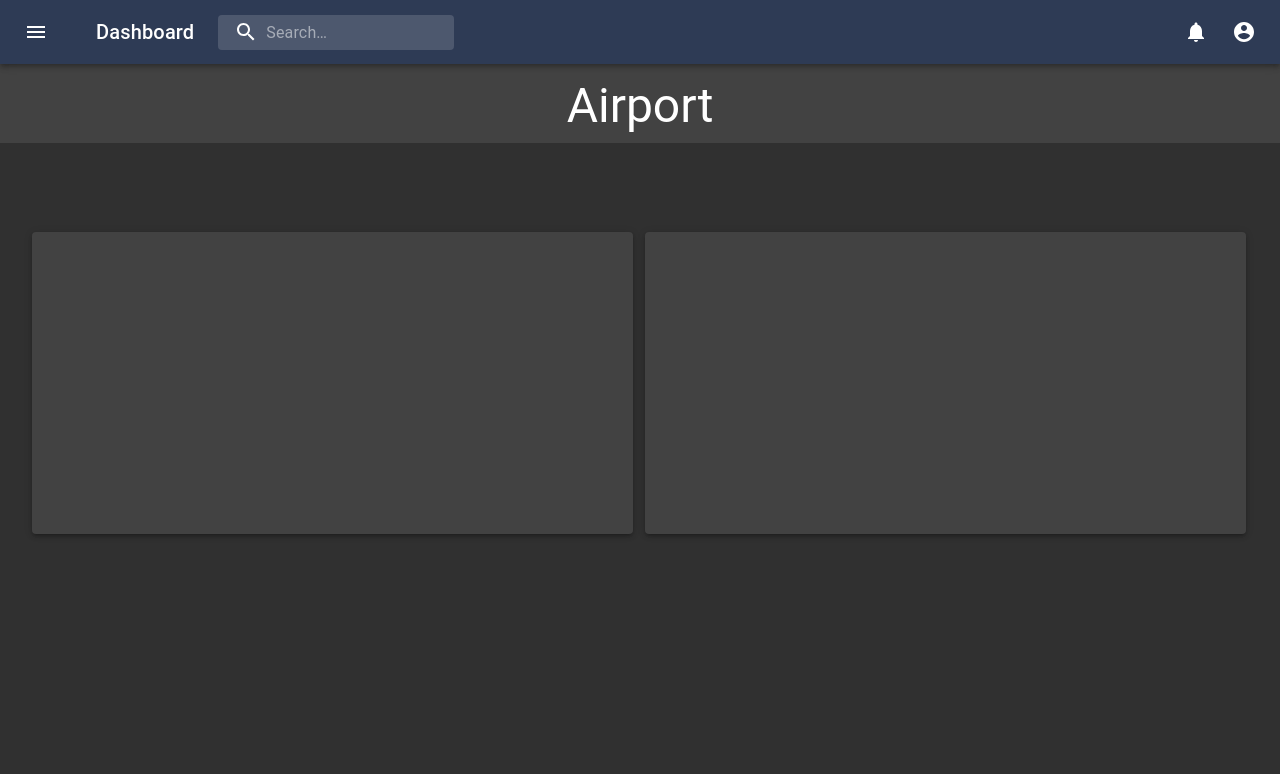
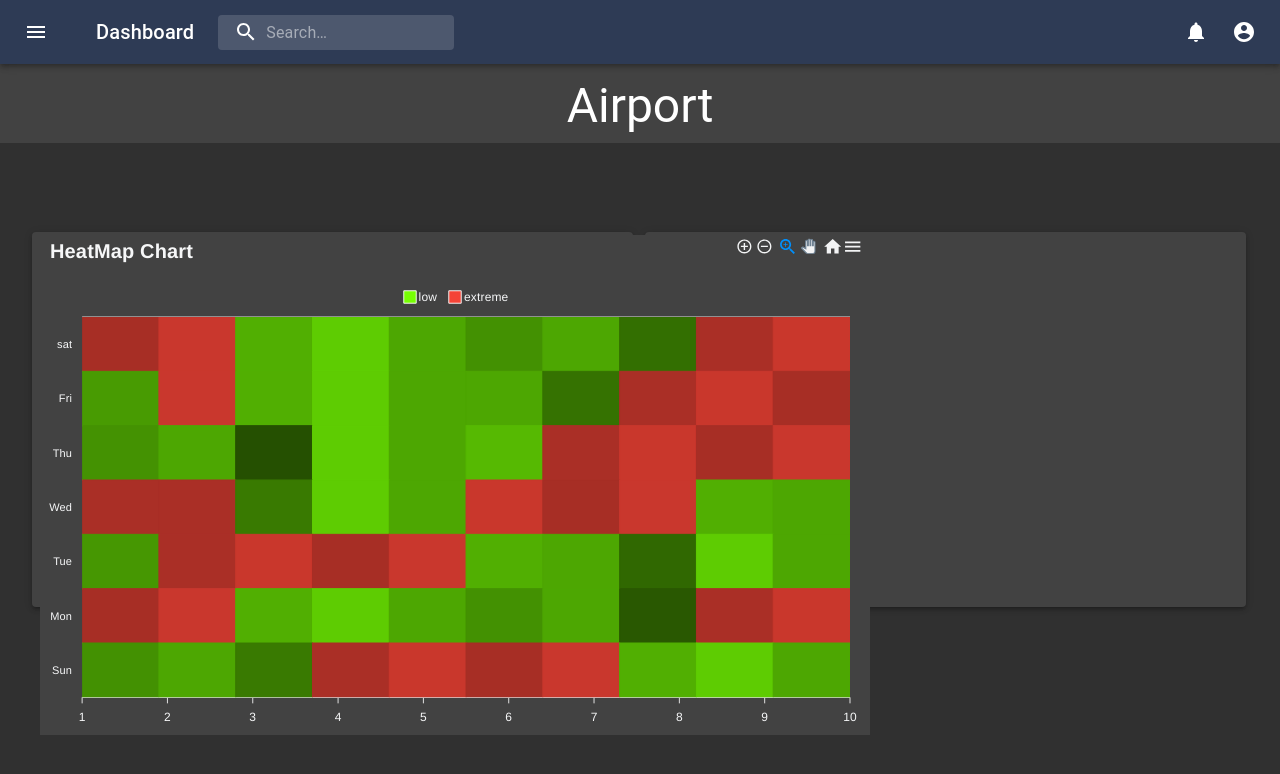
Before and after one commit to DevilTech555/_TeamMaverick, a React (Create React App) app in the folder frontend/: page / in a window 1280 px wide. Shown: the top 774 px of the page. Built offline with nearby package versions, Linux system fonts and the light colour scheme.

Commit message:
Heat map

```diff
--- a/frontend/package.json
+++ b/frontend/package.json
@@ -8,7 +8,9 @@
     "@testing-library/jest-dom": "^4.2.4",
     "@testing-library/react": "^9.5.0",
     "@testing-library/user-event": "^7.2.1",
+    "apexcharts": "^3.20.0",
     "react": "^16.13.1",
+    "react-apexcharts": "^1.3.7",
     "react-dom": "^16.13.1",
     "react-scripts": "3.4.1"
   },
--- /dev/null
+++ b/frontend/src/Components/Charts/HeatMap.js
@@ -0,0 +1,112 @@
+ import React, { Component } from 'react';
+import Chart from 'react-apexcharts';
+import '../../index.css';
+ class HeatMap extends Component {
+        constructor(props) {
+          super(props);
+
+          this.state = {
+
+            series: [
+            {
+                name: 'Sun',
+                data: [10,23,-3,57,94,54,95,28,45,23]
+              },{
+                name: 'Mon',
+                data:[54,95,28,45,23,10,23,-23,57,94]
+              },
+              {
+                name: 'Tue',
+                data: [14,57,94,54,95,28,23,-14,45,23]
+              },
+              {
+                name: 'Wed',
+                data:  [58,57,-3,45,23,94,54,95,28,23]
+              },
+              {
+                name: 'Thu',
+                data: [11,23,-28,45,23,34,57,94,54,95]
+              },
+              {
+                name: 'Fri',
+                data:[16,95,28,45,23,23,-8,57,94,54]
+              },
+              {
+                name: 'sat',
+                data: [54,95,28,45,23,10,23,-10,57,94]
+              },
+
+
+            ],
+            options: {
+              chart: {
+                height: 350,
+                type: 'heatmap',
+              },
+              plotOptions: {
+                heatmap: {
+                  shadeIntensity: 0.5,
+                  radius: 0,
+                  useFillColorAsStroke: true,
+                  colorScale: {
+                    ranges: [{
+                        from: -30,
+                        to: 45,
+                        name: 'low',
+                        color: '#76ff03'
+                      },
+
+                      {
+                        from: 46,
+                        to: 100,
+                        name: 'extreme',
+                        color: '#f44336'
+                      }
+                    ]
+                  }
+                }
+              },
+              dataLabels: {
+                enabled: false
+              },
+              toolbar: {
+        show: false
+      },
+              theme:{
+                mode:'dark'
+              },
+              stroke: {
+                width: 1
+              },
+              title: {
+                text: 'HeatMap Chart ',
+                style:{
+                  fontSize:'20px',
+                }
+              },
+            },
+
+
+          };
+        }
+
+
+
+       render() {
+        return (
+            <div id="chart">
+                <Chart
+
+                    options={this.state.options}
+                    series={this.state.series}
+                    type='heatmap'
+                    height={500}
+                    width={830}
+
+                />
+            </div>
+        )
+    }
+}
+
+export default HeatMap;
--- a/frontend/src/Components/Page.js
+++ b/frontend/src/Components/Page.js
@@ -4,6 +4,7 @@ import { Grid,
 	Paper,
 	Typography
 } from '@material-ui/core';
+import HeatMap from "./Charts/HeatMap";
 
 const useStyles = makeStyles((theme) => ({
 
@@ -18,7 +19,7 @@ const useStyles = makeStyles((theme) => ({
     paper_lg:{
         margin: theme.spacing(1),
         width: '98%',
-        height:'60%',
+        height:'70%',
 
     },
      sticky:{
@@ -45,6 +46,7 @@ export default function Page() {
 
                 <Grid item xs={6}>
                 <Paper elevation={3} className={classes.paper_lg}>
+                <HeatMap/>
                 </Paper>
                 </Grid>
                 <Grid item xs={6}>
```
Also changed, not shown: 1 other file (tests, documents, lock files or other folders).
